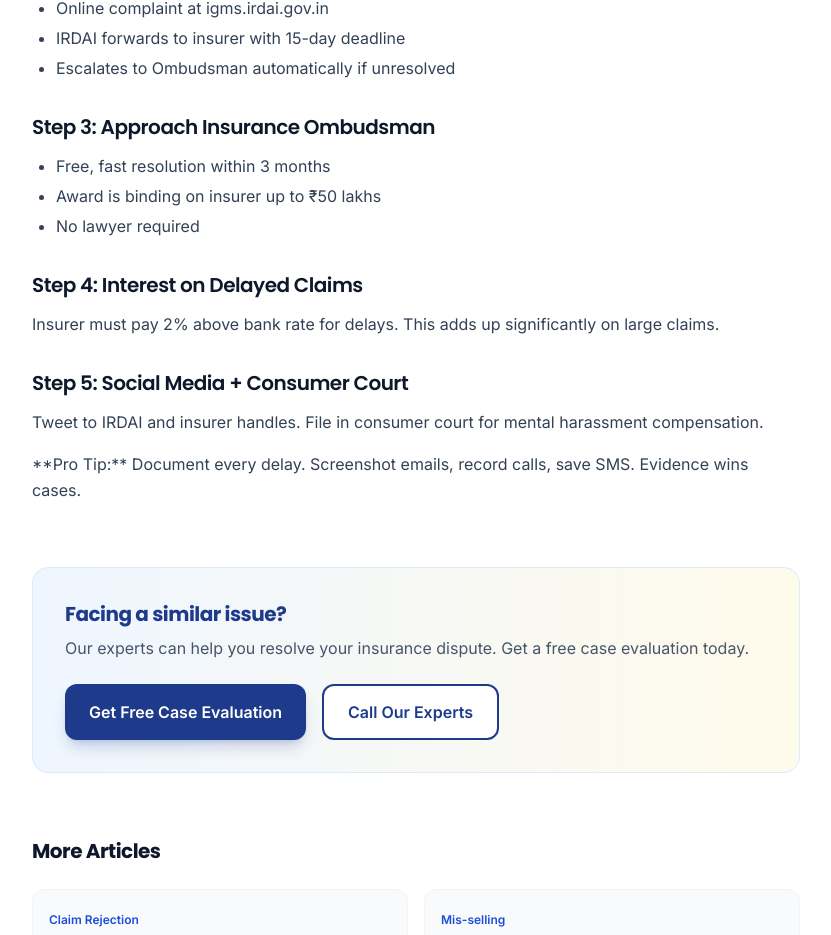
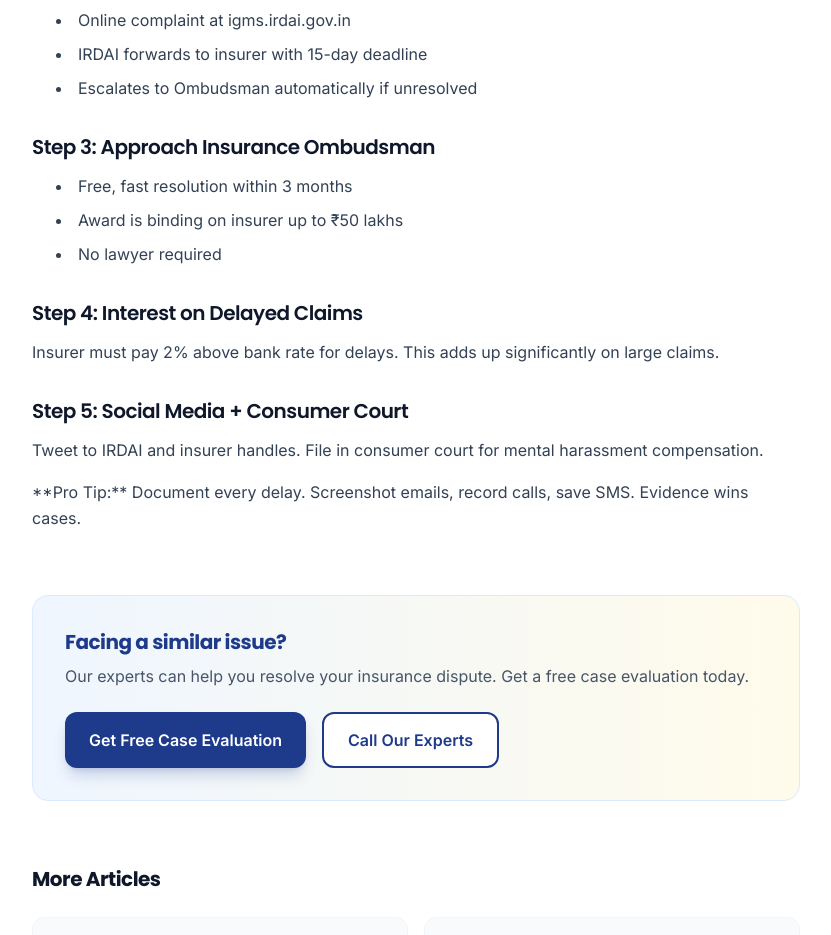
Before and after one commit to kanoigroups-stack/claimresolve-pro, a Next.js app: page /blog/claim-delay-tactics in a window 1280 px wide. Shown: the part 1073-2008 px from the top of the page, without its empty margins (224-1055 px from the left). Built offline with nearby package versions, Linux system fonts and the light colour scheme.

Commit message:
Update page.tsx

```diff
--- a/app/blog/[slug]/page.tsx
+++ b/app/blog/[slug]/page.tsx
@@ -2,6 +2,7 @@ import { notFound } from "next/navigation";
 import { ArrowLeft, Clock, User, Calendar } from "lucide-react";
 import Link from "next/link";
 import blogsData from "@/data/blogs.json";
+import { scrollToForm } from "@/components/sections/HeroSection";
 
 // Generate static pages for all blog posts
 export function generateStaticParams() {
@@ -33,30 +34,14 @@ export default function BlogPostPage({ params }: { params: { slug: string } }) {
     const lines = content.split('\n');
     const elements: JSX.Element[] = [];
     let key = 0;
-  let currentList: JSX.Element[] = [];
-
-  const flushList = () => {
-    if (currentList.length > 0) {
-      elements.push(
-        <ul key={key++} className="list-disc pl-6 mb-4 space-y-1">
-          {currentList}
-        </ul>
-      );
-      currentList = [];
-    }
-  };
 
     for (let i = 0; i < lines.length; i++) {
       const line = lines[i].trim();
 
-    if (!line) {
-      flushList();
-      continue;
-    }
+      if (!line) continue;
 
       // Heading level 2
       if (line.startsWith('## ')) {
-      flushList();
         elements.push(
           <h2 key={key++} className="text-2xl font-bold text-slate-900 mt-10 mb-4">
             {line.replace('## ', '')}
@@ -65,7 +50,6 @@ export default function BlogPostPage({ params }: { params: { slug: string } }) {
       }
       // Heading level 3
       else if (line.startsWith('### ')) {
-      flushList();
         elements.push(
           <h3 key={key++} className="text-xl font-semibold text-slate-900 mt-8 mb-3">
             {line.replace('### ', '')}
@@ -74,15 +58,14 @@ export default function BlogPostPage({ params }: { params: { slug: string } }) {
       }
       // Bullet points
       else if (line.startsWith('- ')) {
-      currentList.push(
-        <li key={key++} className="text-slate-700 leading-relaxed">
+        elements.push(
+          <li key={key++} className="text-slate-700 leading-relaxed ml-6 mb-2 list-disc">
             {line.replace('- ', '')}
           </li>
         );
       }
       // Bold text
       else if (line.startsWith('**') && line.endsWith('**')) {
-      flushList();
         elements.push(
           <p key={key++} className="text-slate-900 font-bold leading-relaxed mb-4">
             {line.replace(/\*\*/g, '')}
@@ -91,7 +74,6 @@ export default function BlogPostPage({ params }: { params: { slug: string } }) {
       }
       // Regular paragraph
       else {
-      flushList();
         elements.push(
           <p key={key++} className="text-slate-700 leading-relaxed mb-4">
             {line}
@@ -99,9 +81,6 @@ export default function BlogPostPage({ params }: { params: { slug: string } }) {
         );
       }
     }
-
-  // Don't forget to flush any remaining list items at the end
-  flushList();
 
     return elements;
   };
@@ -155,7 +134,7 @@ export default function BlogPostPage({ params }: { params: { slug: string } }) {
           <h3 className="text-xl font-bold text-primary-900 mb-2">Facing a similar issue?</h3>
           <p className="text-slate-600 mb-6">Our experts can help you resolve your insurance dispute. Get a free case evaluation today.</p>
           <div className="flex flex-col sm:flex-row gap-4">
-            <Link href="/#contact-form" className="btn-primary text-center">Get Free Case Evaluation</Link>
+            <button type="button" onClick={scrollToForm} className="btn-primary text-center">Get Free Case Evaluation</button>
             <a href="tel:+919321152524" className="btn-secondary text-center">Call Our Experts</a>
           </div>
         </div>
```
Lines whose indentation alone changed are shown as unchanged.
